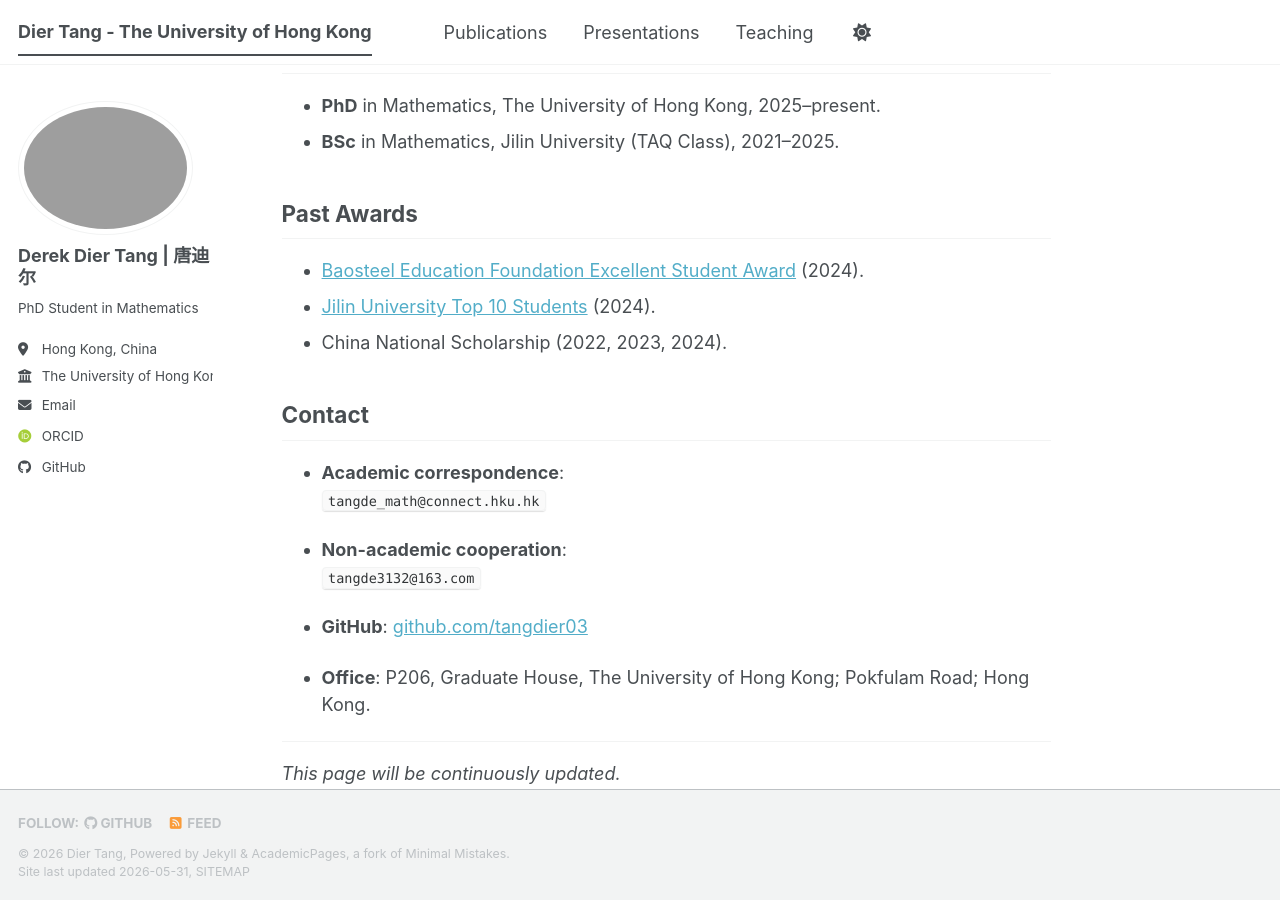
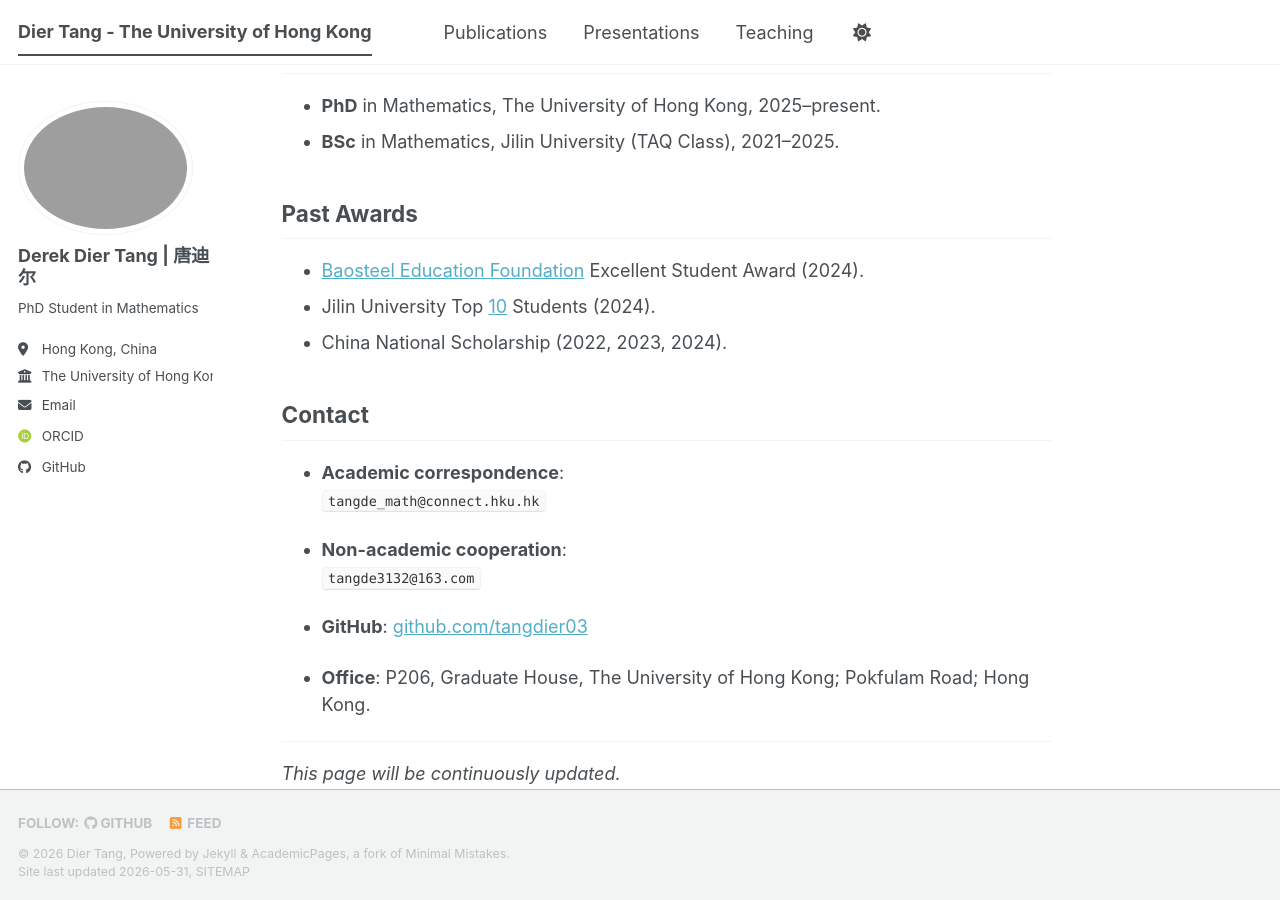
Before and after one commit to TangDier03/tangdier03.github.io, a Jekyll site: the page built from _pages/about.md, in a window 1280 px wide and 900 px high, scrolled down 902 px. Built offline with Jekyll 4.4.1, drawn with Linux system fonts in a browser that asks for light colours; some web fonts are replaced; a script bundle is joined from its source files by our own code; library files that are not in the unit come from our copies; part of the change alters nothing that is shown.

```diff
--- a/_pages/about.md
+++ b/_pages/about.md
@@ -48,8 +48,8 @@ Conference Reviewer for [ISIT 2026](https://2026.ieee-isit.org/).
 
 ## Past Awards
 
-- [Baosteel Education Foundation Excellent Student Award](http://www.bsef.baosteel.com/#/newsdetail?nodeid=15&id=8789) (2024).
-- [Jilin University Top 10 Students](https://jdb.ihwrm.com/index/article/articleinfo.html?doc_id=4646229) (2024).
+- [Baosteel Education Foundation](http://www.bsef.baosteel.com/#/) Excellent Student Award (2024).
+- Jilin University Top [10](https://jdb.ihwrm.com/index/article/articleinfo.html?doc_id=4646229) Students (2024).
 - China National Scholarship (2022, 2023, 2024).
 
 
```
